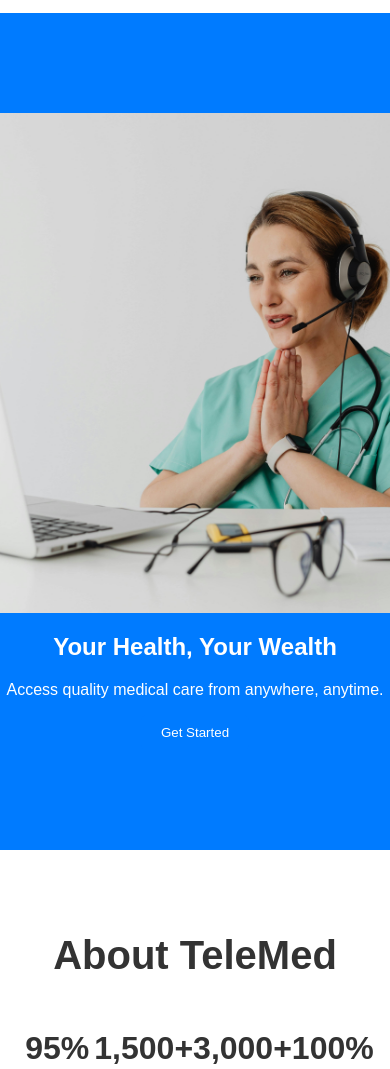
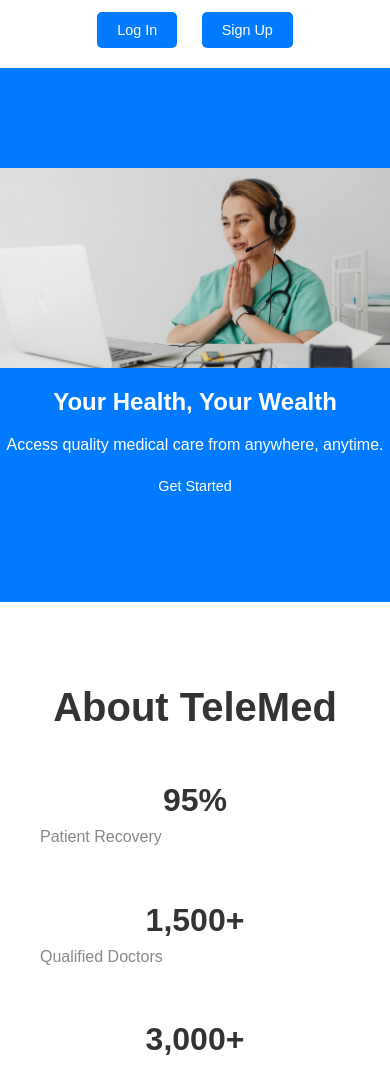
Before and after one commit to michelle709/website-project, a plain HTML site: page index.html in a window 390 px wide. Shown: the part 127-1196 px from the top of the page. Drawn offline with Linux system fonts and the light colour scheme.

Commit message:
Update index.html

```diff
--- a/index.html
+++ b/index.html
@@ -123,7 +123,7 @@
         }
 
         section {
-            padding: 50px 0;
+            padding: 50px 20px;
         }
 
         .service-grid, .doctor-grid {
@@ -210,7 +210,7 @@
         #about {
             background-color: #fff;
             color: #333;
-            padding: 50px 0;
+            padding: 50px 20px;
         }
 
         #about .container {
@@ -228,7 +228,6 @@
             margin: 0 auto;
             max-width: 800px;
             text-align: justify;
-            /* Ensure the text doesn't break in awkward places */
             word-wrap: break-word;
         }
 
@@ -248,6 +247,7 @@
             display: flex;
             justify-content: space-around;
             margin-bottom: 30px;
+            flex-wrap: wrap;
         }
 
         .stat {
@@ -270,6 +270,57 @@
             object-fit: cover;
             z-index: 1;
         }
+
+        /* Responsive Styles */
+@media (max-width: 768px) {
+    .navbar {
+        flex-direction: column;
+        text-align: center;
+    }
+
+    .navbar-left, .navbar-right {
+        text-align: center;
+    }
+
+    .navbar-right {
+        margin-top: 10px;
+    }
+
+    .hero-image {
+        height: 200px; /* Adjust for smaller screens */
+    }
+
+    .stats {
+        flex-direction: column;
+    }
+
+    .stat {
+        margin-bottom: 20px;
+    }
+
+    #about p {
+        font-size: 1em;
+    }
+}
+
+@media (max-width: 480px) {
+    .navbar-left .logo {
+        font-size: 1.2em;
+    }
+
+    .hero-content h2 {
+        font-size: 1.5em;
+    }
+
+    .hero-content p {
+        font-size: 1em;
+    }
+
+    button {
+        padding: 8px 15px;
+        font-size: 0.9em;
+    }
+}
     </style>
 </head>
 <body>
```
